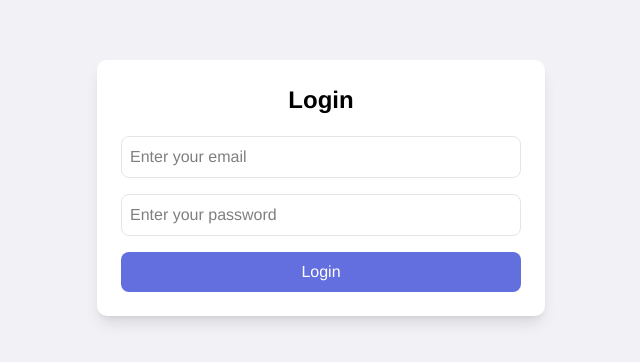
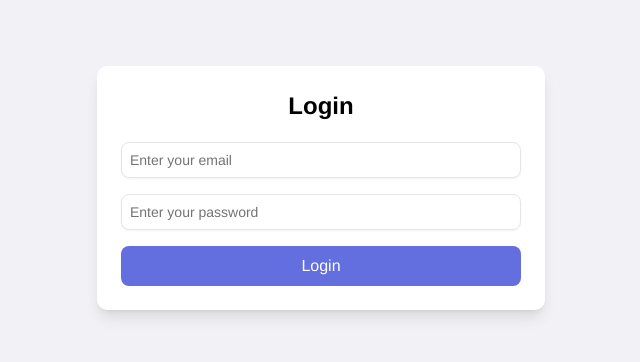
Before and after one commit to naimur-reza/diteck-frontend, a Next.js app: page /login in a window 1280 px wide. Shown: the part 232-594 px from the top of the page, without its empty margins (319-959 px from the left). Built offline with nearby package versions, Linux system fonts and the light colour scheme; no server answers; a web font is replaced by a local one.

Commit message:
Reusable Input field done

```diff
--- a/src/app/(withDashboardLayout)/dashboard/page.tsx
+++ b/src/app/(withDashboardLayout)/dashboard/page.tsx
@@ -1,4 +1,27 @@
+"use client";
+import { EnaForm, EnaInput } from "@/components/forms";
+import { FieldValues } from "react-hook-form";
+
 const Dashboard = () => {
-  return <div>Dashboard</div>;
+
+  const handleLogin = async (data: FieldValues) => {
+    console.log(data);
+  }
+
+  return <div>
+    <EnaForm onSubmit={handleLogin} defaultValues={{ email: "" }}>
+
+      <EnaInput
+        name="email"
+        type="email"
+        placeholder="Enter your email"
+        className="mb-4"
+      />
+
+      <button type="submit">
+        Submit
+      </button>
+    </EnaForm>
+  </div>;
 };
 export default Dashboard;
--- a/src/app/login/page.tsx
+++ b/src/app/login/page.tsx
@@ -64,7 +64,7 @@ const Login = () => {
 
           <button
             type="submit"
-            className="w-full bg-primary text-white py-2 rounded-md hover:bg-secondary cursor-pointer"
+            className="w-full bg-primary text-white py-2 rounded-md hover:bg-primary-hover cursor-pointer"
             disabled={isLoading}
           >
             {isLoading ? "Logging in..." : "Login"}
--- a/src/components/forms/EnaInput.tsx
+++ b/src/components/forms/EnaInput.tsx
@@ -1,46 +1,25 @@
-import { Input } from "@headlessui/react";
+import { Input } from "@/components/ui/input";
 import classNames from "classnames";
 import { Controller } from "react-hook-form";
 
-interface EnaInputProps {
-  type: "text" | "email" | "password";
+interface EnaInputProps extends React.InputHTMLAttributes<HTMLInputElement> {
   name: string;
-  placeholder?: string;
-  value?: string;
-  onChange?: (e: React.ChangeEvent<HTMLInputElement>) => void;
   error?: string;
-  disabled?: boolean;
-  className?: string;
 }
-const EnaInput: React.FC<EnaInputProps> = ({
-  type,
-  name,
-  placeholder,
-  value,
-  onChange,
-  error,
-  disabled,
-  className,
-}) => {
+
+const EnaInput: React.FC<EnaInputProps> = ({ name, error, className, ...rest }) => {
   return (
     <div className={classNames("flex flex-col", className)}>
       <Controller
-        defaultValue=""
         name={name}
         render={({ field }) => (
           <Input
             {...field}
-            type={type}
-            placeholder={placeholder}
-            onChange={(e) => {
-              field.onChange(e);
-              if (onChange) onChange(e);
-            }}
-            value={value}
-            disabled={disabled}
-            className={classNames("border rounded-md p-2", {
-              "border-red-500": error,
-            })}
+            {...rest} // Accepts additional props
+            className={classNames(
+              "border rounded-md p-2 focus:outline-none",
+              { "border-red-500": error }
+            )}
           />
         )}
       />
```
